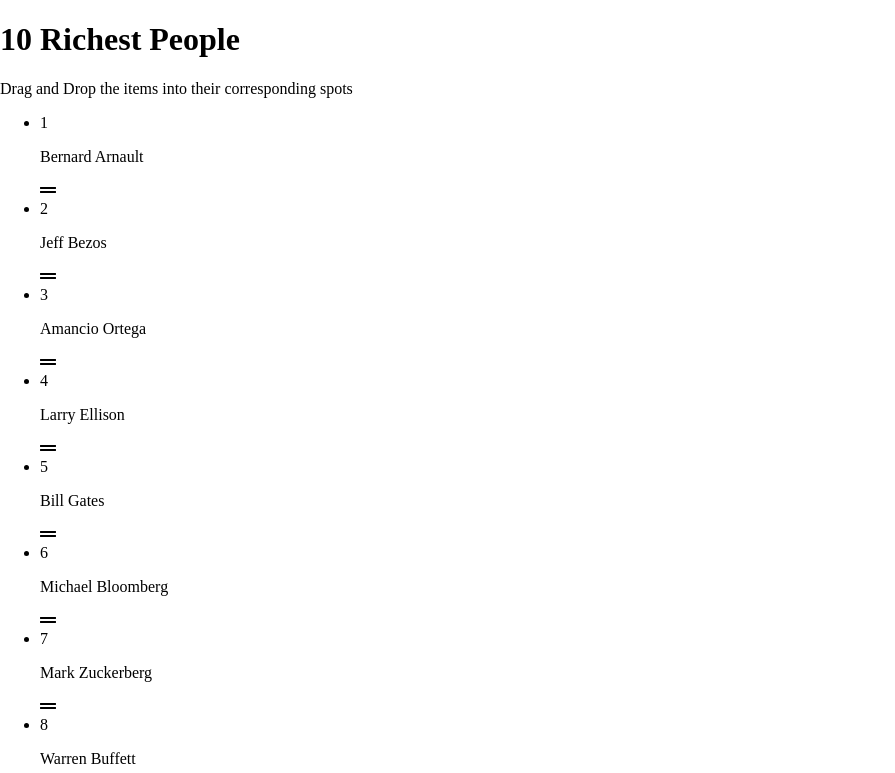
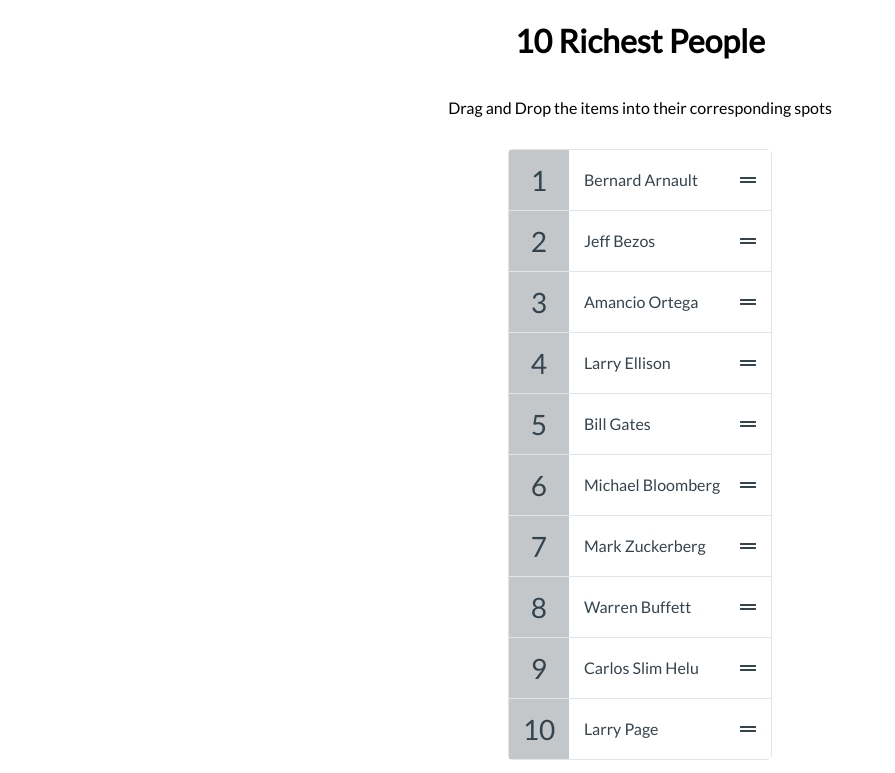
Before and after one commit to Emasesosos/Sortable_List, a website built with webpack: page src/index.html in a window 1280 px wide. Shown: the top 773 px of the page, without its empty margins (0-895 px from the left). Built offline with nearby package versions, Linux system fonts and the light colour scheme.

Commit message:
Core CSS

```diff
--- a/src/scss/_custom.scss
+++ b/src/scss/_custom.scss
@@ -0,0 +1,75 @@
+@import url('https://fonts.googleapis.com/css2?family=Lato&display=swap');
+body {
+    background-color: $claro;
+    display: flex;
+    flex-direction: column;
+    align-items: center;
+    justify-content: flex-start;
+    height: 100vh;
+    font-family: 'Lato', sans-serif;
+}
+
+.draggable-list {
+    border: 1px solid $borderColor;
+    color: $textColor;
+    padding: 0;
+    list-style: none;
+    border-radius: 5px;
+    li {
+        background-color: $claro;
+        display: flex;
+        flex: 1;
+        &:not(:last-of-type) {
+            border-bottom: 1px solid $borderColor;
+        }
+        .number {
+            background-color: $backgroundColor;
+            display: flex;
+            align-items: center;
+            justify-content: center;
+            font-size: 28px;
+            height: 60px;
+            width: 60px;
+        }
+        .draggable {
+            cursor: pointer;
+            display: flex;
+            align-items: center;
+            justify-content: space-between;
+            padding: 15px;
+            flex: 1;
+            .person-name {
+                margin: 0 20px 0 0;
+            }
+        }
+        &.right {
+            .person-name {
+                color: #3EA374;
+            }
+        }
+        &.wrong {
+            .person-name {
+                color: #FF3838;
+            }
+        }
+        &.over {
+            .draggable {
+                background-color: #EAEAEA;
+            }
+        }
+    }
+}
+
+.check-btn {
+    background-color: $backgroundColor;
+    border: none;
+    color: $textColor;
+    font-size: 16px;
+    padding: 10px 20px;
+    cursor: pointer;
+    outline: none;
+    border-radius: 5px;
+    &:active {
+        transform: scale(0.98);
+    }
+}
--- a/src/scss/_variables.scss
+++ b/src/scss/_variables.scss
@@ -1,5 +1,6 @@
 // Fuentes
-$fuentePrincipal: 'Lato', sans-serif;
+$fuentePrincipal: 'Lato',
+sans-serif;
 // Tamaño de Media Queries
 $telefono: 480px;
 $tablet: 768px;
@@ -17,5 +18,8 @@
 $liList: #333333;
 $deleteBtn: #e74c3c;
 $fondoBtn: darksalmon;
+$borderColor: #E3E5E4;
+$backgroundColor: #C3C7CA;
+$textColor: #34444F;
 // Box Shadow
-$boxShadow: 0 20px 20px rgba(252,169,169,0.6);
+$boxShadow: 0 20px 20px rgba(252, 169, 169, 0.6);
```
Also changed, not shown: src/css/componentes.css.
